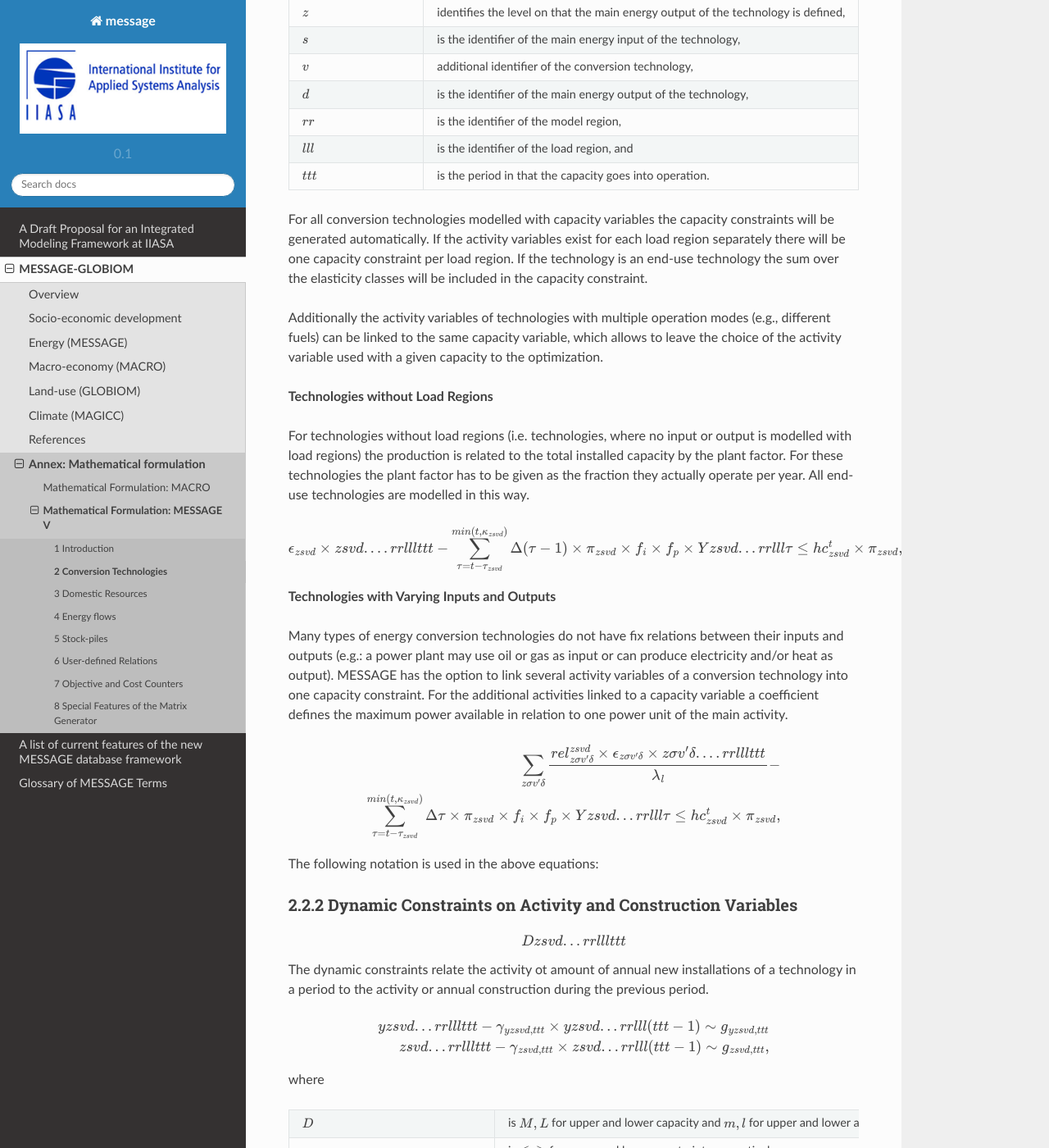
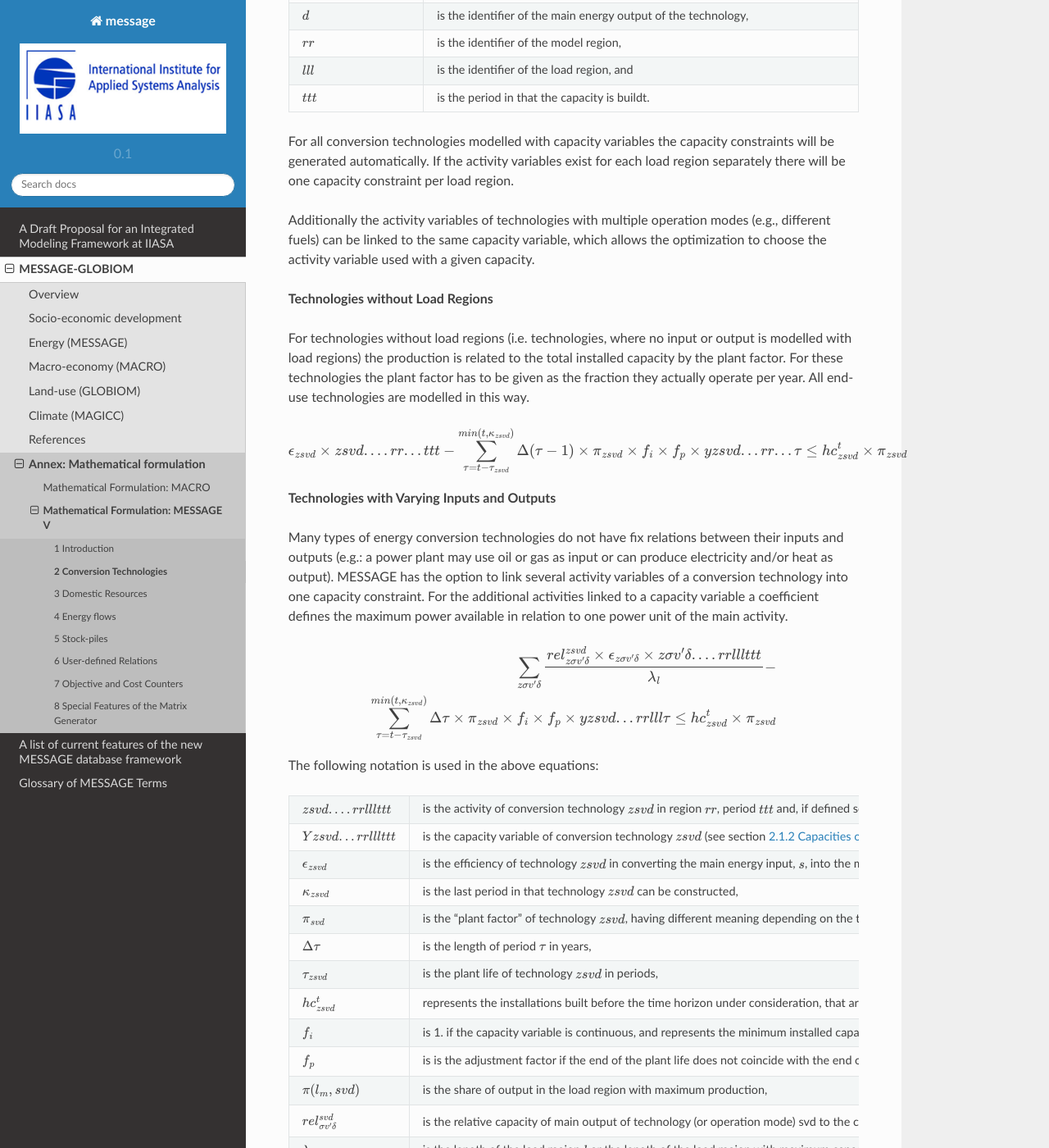
Before and after one commit to iiasa/message_doc, a Sphinx documentation site: the page built from source/message_globiom/annex/message/2_conversion_technologies.rst, in a window 1280 px wide and 1400 px high, scrolled down 2022 px. Shown: the whole window at 82% size. Built offline with Sphinx 7.4.7 and the Read the Docs theme 2.0.0, drawn with Linux system fonts in a browser that asks for light colours; pages that are not in the unit, such as notebooks, are missing from menus; cross-references to code outside the pages are shown as plain code; some of the changed text lies outside the part shown.

Commit message:
Update 2_conversion_technologies.rst

```diff
--- a/source/message_globiom/annex/message/2_conversion_technologies.rst
+++ b/source/message_globiom/annex/message/2_conversion_technologies.rst
@@ -32,16 +32,14 @@
 
 The activity variable of an energy conversion technology is an energy flow variable. It represents the annual consumption of this technology of the main input per period. If a technology has no input, the variable represents the annual production of the main output divided by the efficiency.
 
-If the main output is *not* on the demand level and at least one of the energy carriers consumed or supplied is defined with load regions the technology is defined with load regions. In this case the activity variables are generated separately for each load region, which is indicated by the additional identifier lll. However, this can be changed by fixing the production of the technology over the load regions to a predefined pattern: one variable is generated for all load regions, the distribution to the load regions is given by the definition of the user (e.g., production pattern of solar power-plants or consumption pattern of end-use devices).
-
-If the model is formulated with demand elasticities, the activity variables of technologies with a demand  as main output that is defined with elasticity are generated for each elasticity class (identifier :math:`E` in position 1).
+If the main output is *not* on the demand level and at least one of the energy carriers consumed or supplied is defined with load regions the technology is defined with load regions. In this case the activity variables are generated separately for each load region, which is indicated by the additional identifier "lll". However, this can be changed by fixing the production of the technology over the load regions to a predefined pattern: one variable is generated for all load regions, the distribution to the load regions is given by the definition of the user (e.g., production pattern of solar power-plants or consumption pattern of end-use devices).
 
 .. _capacititesECT:
 
 2.1.2 	Capacities of Energy Conversion Technologies
 ~~~~~~~~~~~~~~~~~~~~~~
 .. math::
-   Yzsvd...rrlllttt,
+   yzsvd...rrlllttt,
 
 where
 
@@ -49,7 +47,7 @@
    :widths: 40 110
    :header-rows: 0
 
-   * - :math:`Y`
+   * - :math:`y`
      - is the identifier for capacity variables.
    * - :math:`z`
      - identifies the level on that the main energy output of the technology is defined,
@@ -111,18 +109,18 @@
    * - :math:`lll`
      - is the identifier of the load region, and
    * - :math:`ttt`
-     - is the period in that the capacity goes into operation.
+     - is the period in that the capacity is buildt.
 
-For all conversion technologies modelled with capacity variables the capacity constraints will be generated automatically. If the activity variables exist for each load region separately there will be one capacity constraint per load region. If the technology is an end-use technology the sum over the elasticity classes will be included in the capacity constraint.
+For all conversion technologies modelled with capacity variables the capacity constraints will be generated automatically. If the activity variables exist for each load region separately there will be one capacity constraint per load region.
 
-Additionally the activity variables of technologies with multiple operation modes (e.g., different fuels) can be linked to the same capacity variable, which allows to leave the choice of the activity variable used with a given capacity to the optimization.
+Additionally the activity variables of technologies with multiple operation modes (e.g., different fuels) can be linked to the same capacity variable, which allows the optimization to choose the activity variable used with a given capacity.
 
 **Technologies without Load Regions**
 
 For technologies without load regions (i.e. technologies, where no input or output is modelled with load regions) the production is related to the total installed capacity by the plant factor. For these technologies the plant factor has to be given as the fraction they actually operate per year. All end-use technologies are modelled in this way.
 
 .. math::
-   \epsilon_{zsvd} \times zsvd....rrlllttt - \sum_{\tau =t-\tau_{zsvd}}^{min(t,\kappa_{zsvd})} \Delta(\tau-1)\times \pi_{zsvd}\times f_i \times f_p \times Yzsvd...rrlll\tau \leq hc_{zsvd}^t \times \pi_{zsvd} ,
+   \epsilon_{zsvd} \times zsvd....rr...ttt - \sum_{\tau =t-\tau_{zsvd}}^{min(t,\kappa_{zsvd})} \Delta(\tau-1)\times \pi_{zsvd}\times f_i \times f_p \times yzsvd...rr...\tau \leq hc_{zsvd}^t \times \pi_{zsvd}
 
 **Technologies with Varying Inputs and Outputs**
 
@@ -130,7 +128,8 @@
 
 
 .. math::
-   \sum_{z\sigma {v}'\delta }\frac{rel_{z\sigma {v}'\delta} ^{zsvd}\times\epsilon_{z\sigma {v}'\delta }\times z\sigma {v}'\delta ....rrlllttt}{\lambda _l} - \\ \sum_{\tau=t-\tau_{zsvd}}^{min(t,\kappa_{zsvd})}\Delta \tau \times \pi_{zsvd}\times f_i \times f_p \times Yzsvd...rrlll\tau \leq hc_{zsvd}^t\times \pi_{zsvd},
+   \sum_{z\sigma {v}'\delta }\frac{rel_{z\sigma {v}'\delta} ^{zsvd}\times\epsilon_{z\sigma {v}'\delta }\times z\sigma {v}'\delta ....rrlllttt}{\lambda _l} - \\
+   \sum_{\tau=t-\tau_{zsvd}}^{min(t,\kappa_{zsvd})}\Delta \tau \times \pi_{zsvd}\times f_i \times f_p \times yzsvd...rrlll\tau \leq hc_{zsvd}^t\times \pi_{zsvd}
 
 The following notation is used in the above equations:
 
@@ -163,10 +162,7 @@
    * - :math:`rel_{\sigma {v}'\delta}^{svd}`
      - is the relative capacity of main output of technology (or operation mode) svd to the capacity of main output of the alternative technology (or operation mode) :math:`\sigma {v}'\delta`, and
    * - :math:`\lambda _l`
-     - is the length of the load region :math:`l` or
-     - the length of the load region with maximum capacity use if the production pattern over the year is fixed or
-     - the length of the load region with maximum capacity requirements
-         as fraction of the year.
+     - is the length of the load region :math:`l` or the length of the load region with maximum capacity use if the production pattern over the year is fixed or the length of the load region with maximum capacity requirements as fraction of the year.
 
 
 .. _upper_dynamic_constraint_capacity:
@@ -177,7 +173,7 @@
 .. math::
    Dzsvd...rrlllttt
 
-The dynamic constraints relate the activity ot amount of annual new installations of a technology in a period to the activity or annual construction during the previous period.
+The dynamic constraints relate the activity or annual new installations of a technology in a period to the activity or annual construction during the previous period.
 
 .. math::
    yzsvd...rrlllttt - \gamma _{yzsvd,ttt} \times yzsvd...rrlll(ttt-1) \sim g _{yzsvd,ttt} \\
@@ -195,7 +191,7 @@
      - is :math:`\leq, \geq` for upper and lower constraints respectively,
    * - :math:`\gamma _{yzsvd,t}, \gamma _{zsvd,t}`
      - is the maximum growth rate per period for the construction/operation of technology :math:`zsvd`,
-   * - :math:`gy_{zsvd,t}`
+   * - :math:`g_{yzsvd,t}`
      - is the initial size (increment) that can be given and which is necessary for the introduction of new technologies that start with zero capacity/activity,
    * - :math:`yzsvd...rrlllttt, zsvd...rrlllttt`
      - is the annual new installation/ activity of technology :math:`zsvd` in period :math:`ttt`.
@@ -212,7 +208,7 @@
 .. math::
    a_t \leq b_t^i
 
-, for all :math:`i`.
+for all :math:`i`.
 
 Therefore, this new formulation increases the highest allowed growth factor from
 
@@ -227,7 +223,7 @@
 In addition, the objective function value for period :math:`t` is modified by the extra term
 
  .. math::
-   \cdots + \sum(_i=1^n c_i \times b_t^i
+   \cdots + \sum_i=1^n c_i \times b_t^i
 
 which adds costs :math:`c_i` per additional growth factor utilized.
 
@@ -239,10 +235,10 @@
 .. math::
    Izsvd...rrlllttt
 
-These constaints allow to set upper or lower limit to the total installed capacity of a technology at a given point in time.
+These constaints allow to set upper and/or lower limits on the total installed capacity of a technology at a given point in time.
 
 .. math::
-   \sum_\tau=t-T^t yzsvd...rr...\tau \sim M_t
+   \sum_{\tau=t-T}^t yzsvd...rr...\tau \sim M_t
 
 .. list-table::
    :widths: 40 110
@@ -250,10 +246,10 @@
 
    * - :math:`T`
      - is the plant life of the technology,
-   * - :math:`sim`
-     - is :math:`\leq, \geq` for upper and lower constraints respectively,
-   * - :math:`Mi_t`
-     - is the maximum or minimum total installed capacity in time step t
+   * - :math:`\sim`
+     - is :math:`\leq or \geq` for lower and ujpper constraints respectively,
+   * - :math:`M_t`
+     - is the maximum or minimum allowed total installed capacity in time step t
 
 2.2.4 	User defined Constraints
 ~~~~~~~~~~~~~~~~~~~~~~
@@ -266,19 +262,19 @@
    :header-rows: 0
 
    * - :math:`n`
-     - may be 'n'or 'p' for two groups of user defines constraints,
+     - may be 'n' or 'p' for two groups of user defined constraints,
    * - :math:`name`
      - is a user defined 4-character short name of the constraint.
 
-Each technology may have entries related to their activity, new installed capacity, or total installed capacity into any of the defined constraints. In multi-region models the constraint it is first searched in the sub-region, then in the main-region. With this it is possible to create relations between technologies of different sub-regions.
-The main uses for such constraints are to put regional or global constraints on emissions or to relate the production from renewables to the total production.
+Each technology may have entries related to their activity, new installed capacity, or total installed capacity into any of the defined constraints. In multi-region models the constraint it is first searched in the sub-region and, if not found, in the main-region. With this it is possible to create relations between technologies in different sub-regions.
+The main uses for such constraints are to put regional or global constraints on emissions or to relate the production from specific energy carrirer to the total production, e.g.:
 
 .. math::
-   wind\_electricity + solar\_electricity + biomass\_electricity \geq \alpha total\_electricity
+   wind\_electricity + solar\_electricity + biomass\_electricity \geq \alpha \times total\_electricity.
 
 where :math:`total\_electricity` can usualy be taken from the input to the electricity transmission technology.
 
 2.3 	Bounds
 ~~~~~~~~~~~~~~~~~~~~~~
 
-Upper, lower, or fixed bounds may be put on activity or new installed capacity. This is usually very helpful at the beginning of the planning horizon to fit results to reality. In later time steps they may be used to avoid unrealistic behaviour like, e.g., too many new installations of a specific technology per year).
+Upper, lower, or fixed bounds may be put on activity or new installed capacity. This is usually very helpful at the beginning of the planning horizon to fit results to reality. In later time steps they may be used to avoid unrealistic behaviour like, e.g., too many new installations of a specific technology per year.
```
Also changed, not shown: other parts of source/message_globiom/annex/message/2_conversion_technologies.rst (+2 -2 lines).
